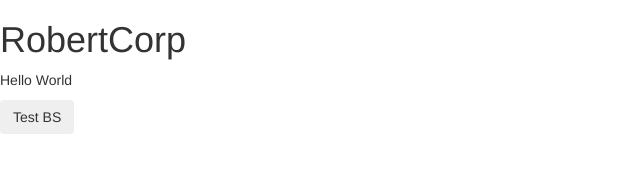
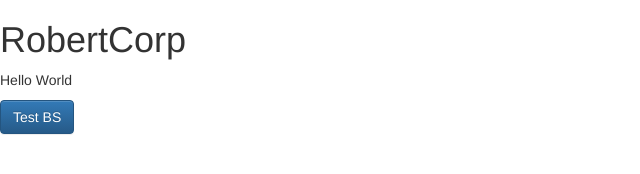
Before and after one commit to RobertBonham/RobertBonham.github.io, a plain HTML site: page index.html in a window 1280 px wide. Shown: the whole page, without its empty margins (0-640 px from the left). Drawn offline with nearby package versions, Linux system fonts and the light colour scheme.

Commit message:
add bootstrap

```diff
--- a/index.html
+++ b/index.html
@@ -12,6 +12,6 @@
 <body>
 <h1>RobertCorp</h1>
 <p>Hello World</p>
-<button class="btn">Test BS</button>
+<button class="btn btn-primary">Test BS</button>
 </body>
 </html>
```
